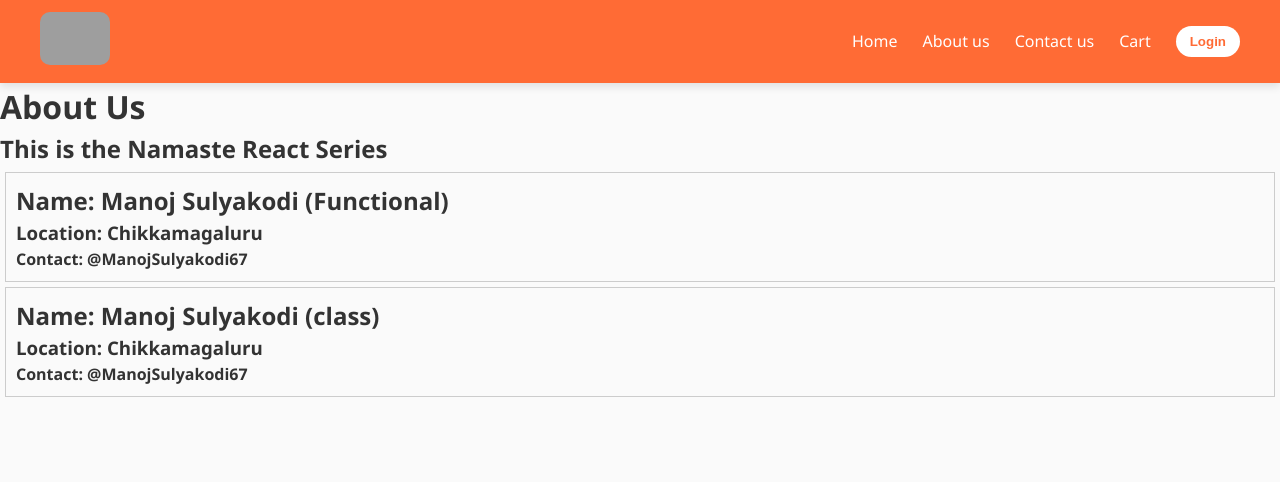
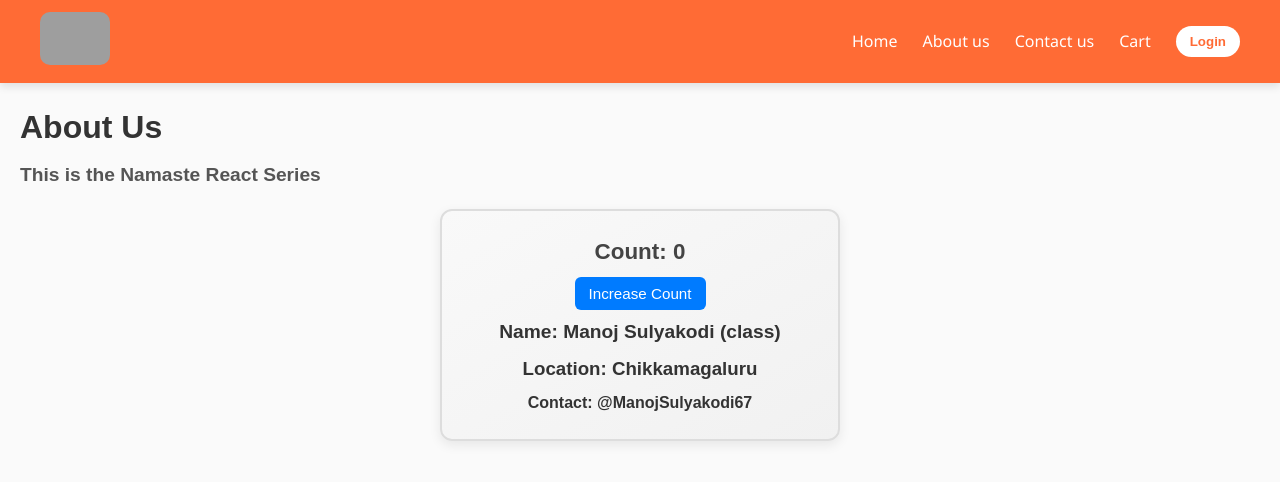
Before and after one commit to manoj07-coder/Namaste-react, a React (Vite) app: page /about in a window 1280 px wide. Shown: the top 482 px of the page. Built offline with nearby package versions, Linux system fonts and the light colour scheme; grey boxes are pictures that could not be loaded.

Commit message:
episode-08 part-02

```diff
--- a/index.css
+++ b/index.css
@@ -207,8 +207,80 @@ a {
   }
 }
 
+/* style.css */
+
+/* Container styling */
+.about-container {
+    font-family: Arial, sans-serif;
+    padding: 20px;
+}
+
+/* Headings */
+.about-container h1 {
+    font-size: 2rem;
+    color: #333;
+    margin-bottom: 10px;
+}
+
+.about-container h2 {
+    font-size: 1.2rem;
+    color: #555;
+    margin-bottom: 20px;
+}
+
+/* User Card */
+/* style.css */
+
+/* General container for user cards */
 .user-card {
-  padding: 10px;
-  border: 1px solid #ccc;
-  margin: 5px;
+    border: 2px solid #ddd;
+    border-radius: 12px;
+    padding: 16px;
+    margin: 20px auto;
+    max-width: 400px;
+    background: linear-gradient(to bottom right, #f9f9f9, #f1f1f1);
+    box-shadow: 0px 4px 12px rgba(0, 0, 0, 0.08);
+    text-align: center;
+    transition: transform 0.2s ease, box-shadow 0.2s ease;
 }
+
+.user-card:hover {
+    transform: translateY(-5px);
+    box-shadow: 0px 6px 16px rgba(0, 0, 0, 0.15);
+}
+
+/* Headings */
+.user-card h1,
+.user-card h2,
+.user-card h3,
+.user-card h4 {
+    margin: 8px 0;
+    color: #333;
+}
+
+/* Count display */
+.user-card h1 {
+    font-size: 1.4rem;
+    color: #444;
+}
+
+/* Button styling */
+.user-card button {
+    padding: 8px 14px;
+    font-size: 0.95rem;
+    font-weight: 500;
+    border: none;
+    border-radius: 6px;
+    cursor: pointer;
+    background-color: #007bff;
+    color: white;
+    transition: background-color 0.2s ease, transform 0.1s ease;
+}
+
+.user-card button:hover {
+    background-color: #0056b3;
+}
+
+.user-card button:active {
+    transform: scale(0.97);
+}
--- a/src/components/About.js
+++ b/src/components/About.js
@@ -3,10 +3,10 @@ import UserClass from "./UserClass";
 
 const About = () => {
     return (
-        <div>
+        <div className="about-container">
             <h1>About Us</h1>
             <h2>This is the Namaste React Series</h2>
-            <User name="Manoj Sulyakodi" location="Chikkamagaluru"/>
+            {/* <User name="Manoj Sulyakodi" location="Chikkamagaluru"/> */}
             <UserClass name="Manoj Sulyakodi" location="Chikkamagaluru" />
         </div>
     )
--- a/src/components/UserClass.js
+++ b/src/components/UserClass.js
@@ -4,12 +4,24 @@ class UserClass extends React.Component {
 
     constructor(props) {
         super(props);
+
+        this.state = {
+            count : 0,
+        }
     }
+
     render (){
         const {name,location} = this.props;
+        const {count} = this.state;
 
         return (
         <div className="user-card">
+            <h1>Count: {count}</h1>
+            <button onClick={()=>{
+                this.setState({
+                    count: this.state.count + 1
+                })
+            }}>Increase Count</button>
             <h2>Name: {name} (class)</h2>
             <h3>Location: {location}</h3>
             <h4>Contact: @ManojSulyakodi67</h4>
```
